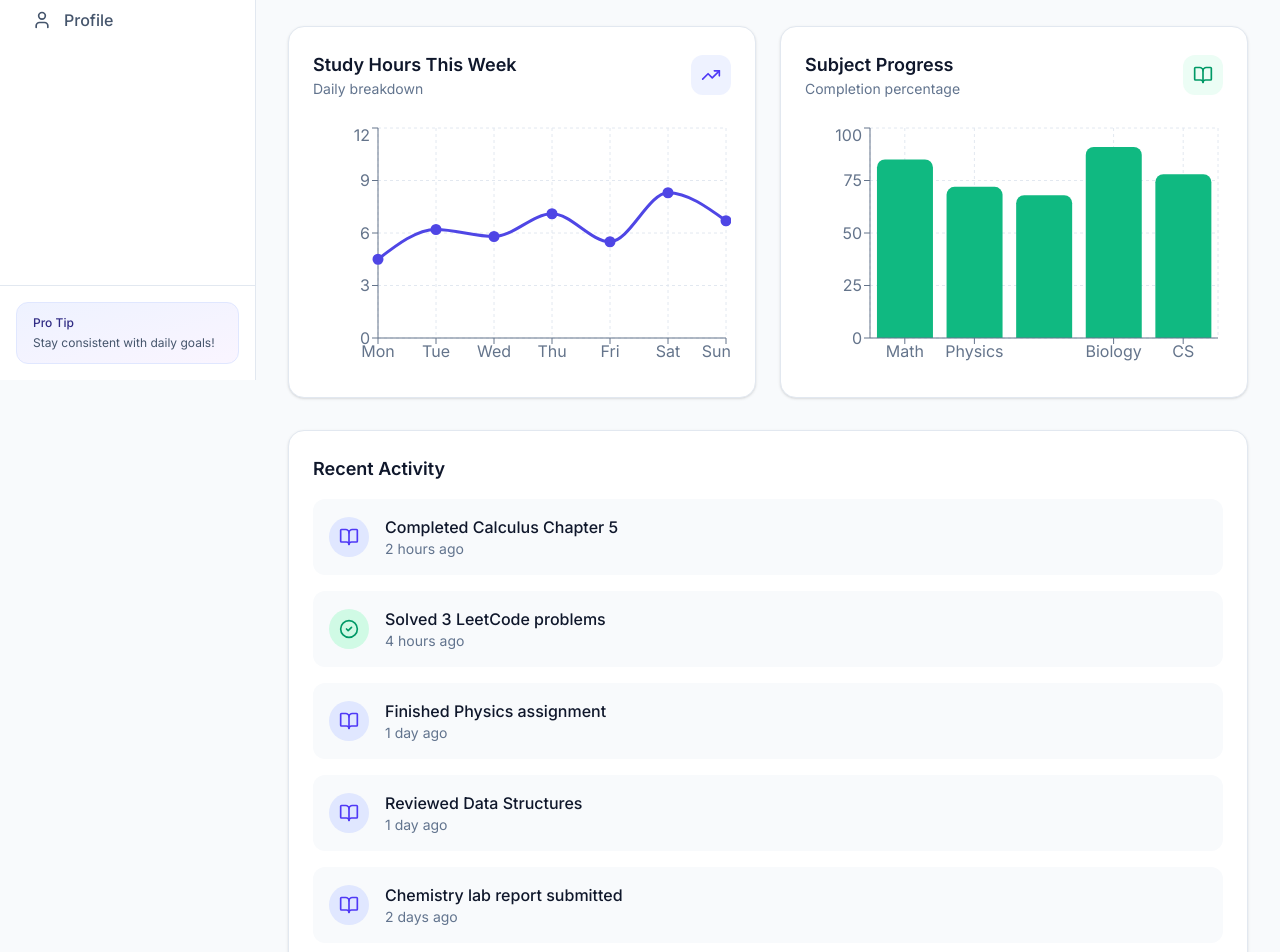
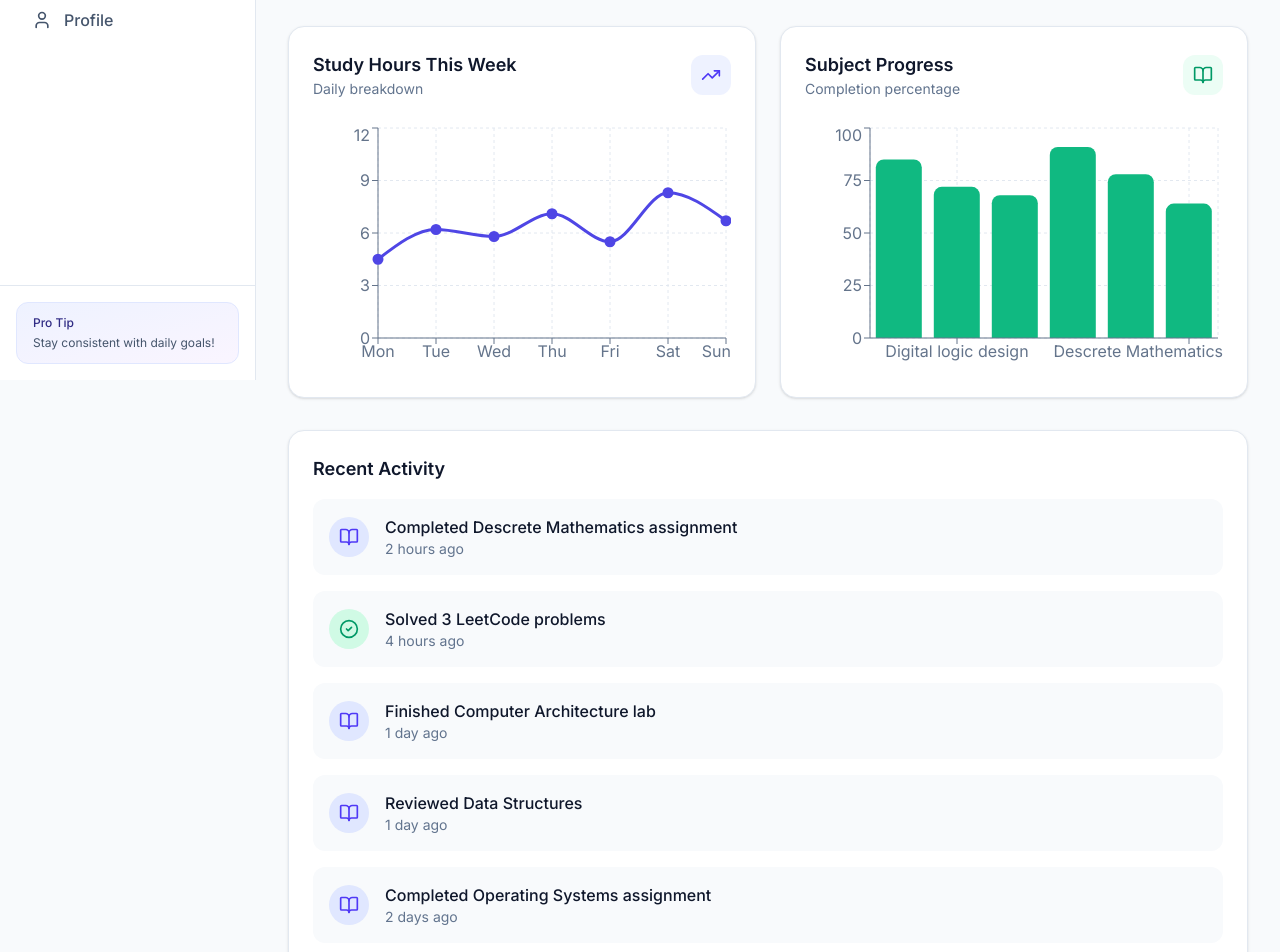
Before and after one commit to KG48/Krypton-Grind, a React (Vite) app: page / in a window 1280 px wide. Shown: the part 420-1372 px from the top of the page. Built offline with nearby package versions, Linux system fonts and the light colour scheme.

Commit message:
Update Pages Structure And Add New Pages

```diff
--- a/src/app/pages/Analytics.tsx
+++ b/src/app/pages/Analytics.tsx
@@ -64,7 +64,7 @@ export function AnalyticsPage() {
 
       {/* Summary Cards */}
       <div className="grid grid-cols-1 md:grid-cols-4 gap-6">
-        <div className="bg-gradient-to-br from-indigo-500 to-purple-600 rounded-2xl p-6 text-white shadow-lg">
+        <div className="bg-linear-to-br from-indigo-500 to-purple-600 rounded-2xl p-6 text-white shadow-lg">
           <div className="flex items-center justify-between mb-2">
             <TrendingUp className="w-8 h-8" />
             <span className="text-sm bg-white/20 px-2 py-1 rounded-lg">+12%</span>
@@ -73,7 +73,7 @@ export function AnalyticsPage() {
           <p className="text-3xl font-semibold">6.3h</p>
         </div>
 
-        <div className="bg-gradient-to-br from-emerald-500 to-teal-600 rounded-2xl p-6 text-white shadow-lg">
+        <div className="bg-linear-to-br from-emerald-500 to-teal-600 rounded-2xl p-6 text-white shadow-lg">
           <div className="flex items-center justify-between mb-2">
             <BarChart3 className="w-8 h-8" />
             <span className="text-sm bg-white/20 px-2 py-1 rounded-lg">+8%</span>
@@ -82,16 +82,16 @@ export function AnalyticsPage() {
           <p className="text-3xl font-semibold">124h</p>
         </div>
 
-        <div className="bg-gradient-to-br from-amber-500 to-orange-600 rounded-2xl p-6 text-white shadow-lg">
+        <div className="bg-linear-to-br from-amber-500 to-orange-600 rounded-2xl p-6 text-white shadow-lg">
           <div className="flex items-center justify-between mb-2">
             <Calendar className="w-8 h-8" />
             <span className="text-sm bg-white/20 px-2 py-1 rounded-lg">Current</span>
           </div>
           <p className="text-sm text-amber-100 mb-1">Active Streak</p>
-          <p className="text-3xl font-semibold">18 days</p>
+          <p className="text-3xl font-semibold">30 days</p>
         </div>
 
-        <div className="bg-gradient-to-br from-pink-500 to-rose-600 rounded-2xl p-6 text-white shadow-lg">
+        <div className="bg-linear-to-br from-pink-500 to-rose-600 rounded-2xl p-6 text-white shadow-lg">
           <div className="flex items-center justify-between mb-2">
             <Award className="w-8 h-8" />
             <span className="text-sm bg-white/20 px-2 py-1 rounded-lg">Top 10%</span>
--- a/src/app/pages/CodingTracker.tsx
+++ b/src/app/pages/CodingTracker.tsx
@@ -42,15 +42,15 @@ export function CodingTrackerPage() {
   return (
     <div className="space-y-6">
       {/* Streak Card */}
-      <div className="bg-gradient-to-br from-orange-500 to-red-600 rounded-2xl p-8 text-white shadow-lg">
+      <div className="bg-linear-to-br from-orange-500 to-red-600 rounded-2xl p-8 text-white shadow-lg">
         <div className="flex items-center justify-between">
           <div>
             <div className="flex items-center gap-2 mb-2">
               <Flame className="w-8 h-8" />
-              <h2 className="text-3xl font-semibold">18 Day Streak! 🔥</h2>
+              <h2 className="text-3xl font-semibold">20 Days Streak!🔥</h2>
             </div>
             <p className="text-orange-100">
-              You've solved problems for 18 consecutive days. Keep it going!
+              You've solved problems for 20 consecutive days. Keep it going!
             </p>
           </div>
           <div className="text-right">
@@ -167,7 +167,7 @@ export function CodingTrackerPage() {
         <Textarea
           value={mistakeJournal}
           onChange={(e) => setMistakeJournal(e.target.value)}
-          className="min-h-[300px] rounded-xl bg-slate-50 dark:bg-slate-800 border-slate-200 dark:border-slate-700 font-mono text-sm"
+          className="min-h-75 rounded-xl bg-slate-50 dark:bg-slate-800 border-slate-200 dark:border-slate-700 font-mono text-sm"
           placeholder="Document your mistakes and learnings here..."
         />
         <Button className="mt-4 bg-indigo-600 hover:bg-indigo-700 text-white rounded-xl">
--- a/src/app/pages/DailyPlanner.tsx
+++ b/src/app/pages/DailyPlanner.tsx
@@ -178,7 +178,7 @@ export function DailyPlannerPage() {
         <div className="lg:col-span-1">
           <div className="bg-white dark:bg-[#1e293b] rounded-2xl p-6 border border-slate-200 dark:border-slate-700 shadow-sm sticky top-8">
             <h3 className="text-lg font-semibold text-slate-900 dark:text-slate-100 mb-4">Today's Schedule</h3>
-            <div className="space-y-2 max-h-[600px] overflow-y-auto pr-2">
+            <div className="space-y-2 max-h-150 overflow-y-auto pr-2">
               {timeSlots.map((time) => {
                 const task = getTaskForTime(time);
                 return (
--- a/src/app/pages/Dashboard.tsx
+++ b/src/app/pages/Dashboard.tsx
@@ -13,27 +13,28 @@ const weeklyData = [
 ];
 
 const subjectData = [
-  { subject: 'Math', progress: 85 },
-  { subject: 'Physics', progress: 72 },
-  { subject: 'Chemistry', progress: 68 },
-  { subject: 'Biology', progress: 91 },
-  { subject: 'CS', progress: 78 },
+  { subject: 'OOPS using C++', progress: 85 },
+  { subject: 'Digital logic design', progress: 72 },
+  { subject: 'Data Structures', progress: 68 },
+  { subject: 'Computer Architecture', progress: 91 },
+  { subject: 'Operating Systems', progress: 78 },
+  { subject: 'Descrete Mathematics', progress: 64 },
 ];
 
 const recentActivities = [
-  { id: 1, title: 'Completed Calculus Chapter 5', time: '2 hours ago', type: 'study' },
+  { id: 1, title: 'Completed Descrete Mathematics assignment', time: '2 hours ago', type: 'study' },
   { id: 2, title: 'Solved 3 LeetCode problems', time: '4 hours ago', type: 'coding' },
-  { id: 3, title: 'Finished Physics assignment', time: '1 day ago', type: 'study' },
+  { id: 3, title: 'Finished Computer Architecture lab', time: '1 day ago', type: 'study' },
   { id: 4, title: 'Reviewed Data Structures', time: '1 day ago', type: 'study' },
-  { id: 5, title: 'Chemistry lab report submitted', time: '2 days ago', type: 'study' },
+  { id: 5, title: 'Completed Operating Systems assignment', time: '2 days ago', type: 'study' },
 ];
 
 export function DashboardPage() {
   return (
     <div className="space-y-8">
       {/* Welcome Message */}
-      <div className="bg-gradient-to-r from-indigo-500 to-purple-600 rounded-2xl p-8 text-white shadow-lg">
-        <h1 className="text-3xl font-semibold mb-2">Welcome back, John! 👋</h1>
+      <div className="bg-linear-to-r from-indigo-500 to-purple-600 rounded-2xl p-8 text-white shadow-lg">
+        <h1 className="text-3xl font-semibold mb-2">Welcome back, Shubh-Stuti! 👋🥰</h1>
         <p className="text-indigo-100">
           You've studied <span className="font-semibold">44 hours</span> this week. Keep up the great work!
         </p>
--- a/src/app/pages/Goals.tsx
+++ b/src/app/pages/Goals.tsx
@@ -35,9 +35,9 @@ const initialGoals: Goal[] = [
   },
   {
     id: '3',
-    title: 'Finish Logic Design Project',
+    title: 'Finish Object-Oriented Programming using C++ Course',
     deadline: '2026-03-10',
-    progress: 92,
+    progress: 10,
     status: 'at-risk',
     category: 'Study',
   },
--- a/src/app/pages/Profile.tsx
+++ b/src/app/pages/Profile.tsx
@@ -22,10 +22,10 @@ export function ProfilePage() {
   return (
     <div className="space-y-6">
       {/* Profile Header */}
-      <div className="bg-gradient-to-r from-indigo-500 to-purple-600 rounded-2xl p-8 text-white shadow-lg">
+      <div className="bg-linear-to-r from-indigo-500 to-purple-600 rounded-2xl p-8 text-white shadow-lg">
         <div className="flex items-center gap-6">
           <div className="w-24 h-24 rounded-full bg-white/20 backdrop-blur flex items-center justify-center text-4xl font-bold border-4 border-white/30">
-            JD
+            KG
           </div>
           <div className="flex-1">
             <h1 className="text-3xl font-semibold mb-2">Karan Gavhane</h1>
@@ -76,7 +76,7 @@ export function ProfilePage() {
                 <Label htmlFor="firstName" className="text-slate-700 dark:text-slate-300">First Name</Label>
                 <Input
                   id="firstName"
-                  defaultValue="John"
+                  defaultValue="Karan"
                   className="mt-1.5 rounded-xl bg-slate-50 dark:bg-slate-800 border-slate-200 dark:border-slate-700"
                 />
               </div>
@@ -84,7 +84,7 @@ export function ProfilePage() {
                 <Label htmlFor="lastName" className="text-slate-700 dark:text-slate-300">Last Name</Label>
                 <Input
                   id="lastName"
-                  defaultValue="Doe"
+                  defaultValue="Gavhane"
                   className="mt-1.5 rounded-xl bg-slate-50 dark:bg-slate-800 border-slate-200 dark:border-slate-700"
                 />
               </div>
@@ -94,7 +94,7 @@ export function ProfilePage() {
               <Input
                 id="email"
                 type="email"
-                defaultValue="john.doe@example.com"
+                defaultValue="karan.gavhane@example.com"
                 className="mt-1.5 rounded-xl bg-slate-50 dark:bg-slate-800 border-slate-200 dark:border-slate-700"
               />
             </div>
@@ -129,7 +129,7 @@ export function ProfilePage() {
                 key={achievement.id}
                 className={`p-4 rounded-xl text-center transition-all ${
                   achievement.earned
-                    ? 'bg-gradient-to-br from-amber-50 to-yellow-50 dark:from-amber-900/20 dark:to-yellow-900/20 border-2 border-amber-200 dark:border-amber-800'
+                    ? 'bg-linear-to-br from-amber-50 to-yellow-50 dark:from-amber-900/20 dark:to-yellow-900/20 border-2 border-amber-200 dark:border-amber-800'
                     : 'bg-slate-50 dark:bg-slate-800 border-2 border-slate-200 dark:border-slate-700 opacity-50'
                 }`}
               >
```
Also changed, not shown: src/app/pages/Coursera.tsx (added), src/app/pages/KryptonGrindAI.tsx (added).
